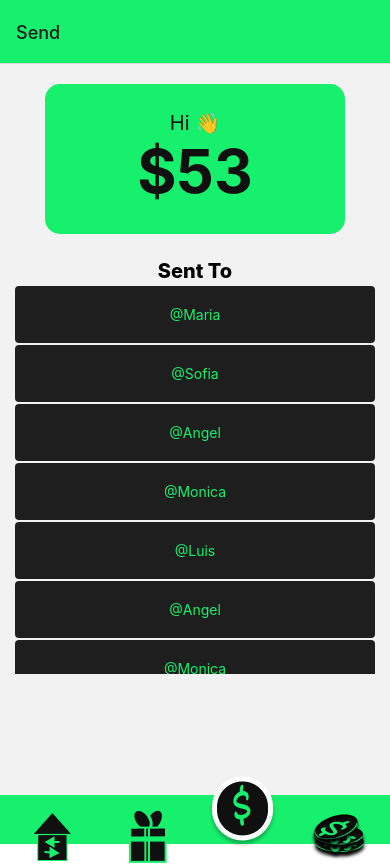
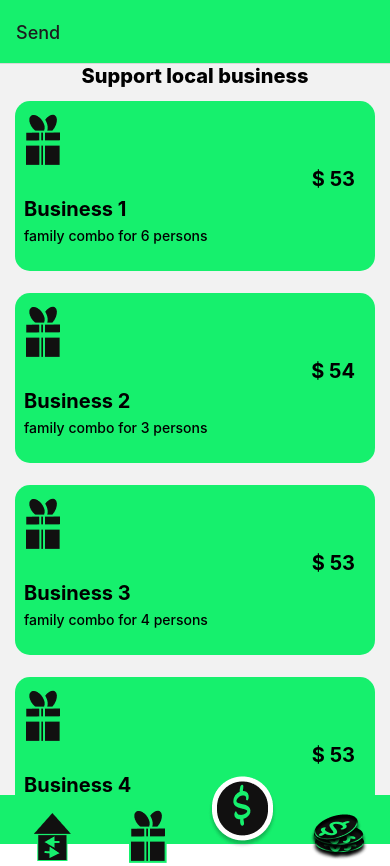
Before and after one commit to redmejia/send, a React Native app: screen /send2 in a window 390 px wide. Built offline with nearby package versions, Linux system fonts and the light colour scheme.

Commit message:
gift suppor local business  and code refactor

```diff
--- /dev/null
+++ b/screens/Gift/Gift.tsx
@@ -0,0 +1,50 @@
+import React from "react";
+import { StyleSheet, TouchableOpacity } from "react-native";
+import BusinessCard from "../utils/card/business";
+import { IBusinessCard } from "../utils/card/ibusiness";
+import List from "../utils/list/listarr";
+
+const gitfBusiness: IBusinessCard[] = [
+    { BusId: 1, BusinessName: "Business 1", Amount: 53, Promotion: "family combo for 6 persons" },
+    { BusId: 2, BusinessName: "Business 2", Amount: 54, Promotion: "family combo for 3 persons" },
+    { BusId: 3, BusinessName: "Business 3", Amount: 53, Promotion: "family combo for 4 persons" },
+    { BusId: 4, BusinessName: "Business 4", Amount: 53, Promotion: "family combo for 5 persons" },
+]
+function RenderItem({ data }: { data: IBusinessCard }) {
+    return (
+        <TouchableOpacity
+            style={styles.itemBox}
+        >
+            <BusinessCard
+                BusId={data.BusId}
+                BusinessName={data.BusinessName}
+                Amount={data.Amount}
+                Promotion={data.Promotion}
+            />
+        </TouchableOpacity>
+
+    )
+}
+
+function Gift() {
+    return (
+        <List
+            title="Support local business"
+            data={gitfBusiness}
+            renderItem={({ item }) => <RenderItem data={item} />}
+
+        />
+    )
+}
+
+const styles = StyleSheet.create({
+    itemBox: {
+        width: 360,
+        alignItems: 'center',
+        padding: 10,
+        marginVertical: 1,
+    },
+
+})
+
+export default Gift;
--- a/screens/Send/Send.tsx
+++ b/screens/Send/Send.tsx
@@ -24,7 +24,7 @@ function RenderItem({ data, navigation }: { data: ListData, navigation : any  })
         <TouchableOpacity style={style.itemBox}
             onPress={() => {
                 console.log("was presed", data.id);
-                navigation.navigate("TX", {tx : data})
+                navigation.navigate("Transaction", {tx : data})
             }}
         >
             <Text style={style.itemBoxText}>@{data.Name}</Text>
@@ -42,7 +42,7 @@ function Send() {
             />
             <View style={style.itemsBoxList}>
                 <List
-                    title="Sent To"
+                    title="Send To"
                     data={DATA}
                     renderItem={({ item }) => <RenderItem
                     navigation={navigation}
--- a/screens/Transaction/Transaction.tsx
+++ b/screens/Transaction/Transaction.tsx
@@ -1,19 +1,97 @@
 import { useRoute } from "@react-navigation/native";
-import React from "react";
-import { Text } from "react-native";
+import React, { startTransition, useState } from 'react';
+import { TextInput, StyleSheet, Button, View, TouchableOpacity, Text } from "react-native";
+import Badge from "../utils/badge/badge";
+
 
 
 function Trasaction() {
 
+    const [amount, setAmount] = useState<number>(0)
+
     const r = useRoute()
 
-   const {tx} : any = r.params;
-   console.log("this ", tx.Name);
+    const { tx }: any = r.params;
 
-    return(
+    return (
 
-        <Text>{tx.Name}</Text>
+        <View style={styles.container}>
+            <Badge title="$ 899" />
+            <View style={styles.sendToBox} >
+                <Text style={styles.textSendTo}>{tx.Name}</Text>
+            </View>
+            <TextInput
+                placeholder="$"
+                keyboardType="number-pad"
+                style={styles.textInput}
+                onChangeText={(a) => {
+                    const amount: number = (a as unknown as number)
+                    setAmount(amount)
+                }}
+            />
+            {amount > 0 &&
+
+                <TouchableOpacity
+                    style={styles.btnSend}
+                >
+                    <Text style={styles.textSendBtn}>Send</Text>
+                </TouchableOpacity>
+            }
+        </View>
     )
 }
 
+const styles = StyleSheet.create({
+    container: {
+        flex: 1,
+        alignItems: 'center',
+    },
+    sendToBox: {
+        marginBottom: 20,
+        height: 40,
+        width: 350,
+        justifyContent: 'center',
+        alignItems: 'center',
+        backgroundColor: "#16F06D",
+        borderRadius: 15,
+    },
+    textSendTo: {
+        color: "#000",
+        fontWeight: "bold",
+        fontSize: 25
+
+    },
+    textInput: {
+        height: 200,
+        width: 350,
+        textAlign: 'center',
+        // justifyContent: 'center',
+        // alignItems: 'center',
+
+        backgroundColor: "#16F06D",
+        fontSize: 50,
+        borderRadius: 15
+    },
+    btnSend: {
+
+        backgroundColor: '#1E1E1E',
+        marginTop: 20,
+        height: 40,
+        width: 300,
+
+        justifyContent: 'center',
+        alignItems: 'center',
+
+        borderRadius: 15
+    },
+    textSendBtn: {
+        color: "#16F06D",
+        fontWeight: "bold",
+        fontSize: 25
+
+    }
+});
+
+
+
 export default Trasaction;
--- a/screens/main/main.tsx
+++ b/screens/main/main.tsx
@@ -6,6 +6,7 @@ import { Image, View } from "react-native";
 import Trasaction from "../Transaction/Transaction";
 import { createNativeStackNavigator } from "@react-navigation/native-stack";
 import TxHome from "../TxHome/TxHome";
+import Gift from "../Gift/Gift";
 
 const Tab = createBottomTabNavigator();
 const Stack = createNativeStackNavigator()
@@ -97,7 +98,7 @@ const TabBottom = () => {
                 options={{ title: "" }}
 
             />
-            <Tab.Screen name="send2" component={Send}
+            <Tab.Screen name="send2" component={Gift}
                 options={{ title: "" }}
 
             />
@@ -132,7 +133,7 @@ function Main() {
                     component={RootTab}
 
                 />
-                <Stack.Screen name="TX" component={Trasaction} />
+                <Stack.Screen name="Transaction" component={Trasaction} />
             </Stack.Navigator>
         </NavigationContainer>
     );
--- /dev/null
+++ b/screens/utils/badge/badge.tsx
@@ -0,0 +1,37 @@
+import React from "react";
+import { View, Text, StyleSheet } from "react-native";
+
+function Badge({ title }: { title: string }) {
+    return (
+        <View style={styles.badgeContainer}>
+            <View style={styles.badgeBox}>
+                <Text style={styles.textBadge}>{title}</Text>
+            </View>
+        </View>
+    )
+}
+const styles = StyleSheet.create({
+    badgeContainer: {
+        width: 350,
+        height : 60,
+        justifyContent: 'center',
+
+    },
+    badgeBox: {
+        width: 60,
+        height: 40,
+
+        justifyContent: 'center',
+        alignItems: 'center',
+
+        borderRadius: 15,
+        backgroundColor: "#16F06D",
+    },
+    textBadge: {
+        color: '#111010',
+        fontSize: 15,
+        fontWeight: 'bold',
+
+    }
+})
+export default Badge;
--- /dev/null
+++ b/screens/utils/card/business.tsx
@@ -0,0 +1,60 @@
+import React from "react";
+import { Image, StyleSheet, Text, View } from "react-native";
+import { IBusinessCard } from "./ibusiness";
+
+function BusinessCard({ BusId, BusinessName, Promotion, Amount }: IBusinessCard) {
+
+    return (
+        <View style={styles.card}>
+            <Image
+                style={styles.giftLogo}
+                source={require('../../public/gift.png')}
+            />
+            <View
+                style={styles.promotionAmount}
+            >
+                <Text style={styles.promotionAmountText}>$ {Amount}</Text>
+            </View>
+            <Text style={styles.businessName}>{BusinessName}</Text>
+            <Text style={styles.promotionDescription}>{Promotion}</Text>
+
+        </View>
+    );
+
+}
+
+const styles = StyleSheet.create({
+    card: {
+        height: 170,
+        width: 360,
+        backgroundColor: "#16F06D",
+        borderRadius: 15,
+    },
+    giftLogo: {
+        marginTop: 10,
+        marginLeft: 9
+    },
+    businessName: {
+        marginTop: 6,
+        marginLeft: 9,
+        fontSize: 20,
+        fontWeight: "bold"
+    },
+    promotionAmount: {
+        justifyContent: "flex-end",
+        alignItems: 'flex-end',
+        paddingRight: 20,
+    },
+    promotionAmountText: {
+        fontSize: 20,
+        fontWeight: 'bold'
+    },
+    promotionDescription: {
+        marginTop: 6,
+        marginLeft: 9,
+        fontWeight : "500"
+    }
+
+})
+
+export default BusinessCard;
--- /dev/null
+++ b/screens/utils/card/ibusiness.tsx
@@ -0,0 +1,6 @@
+export interface IBusinessCard {
+    BusId : number,
+    BusinessName : string,
+    Promotion : string,
+    Amount : number
+}
--- a/screens/utils/list/listarr.tsx
+++ b/screens/utils/list/listarr.tsx
@@ -8,26 +8,8 @@ import {
     View
 } from "react-native";
 
-import { ListData } from "./ilist";
 
-
-function Item({data, isSendList}: {data : ListData, isSendList : boolean}) {
-   let text : JSX.Element;
-   if (isSendList) {
-      text = <Text style={style.itemText}>@{data.Name}</Text>
-    }else {
-        // status code 2 send to
-        // status code 1 recive from
-       text = data.TxStatus === 1 ? <Text style={style.itemText}>recive ${data.Amount} from @{data.Name}</Text> :  <Text style={style.itemText}>send ${data.Amount} to @{data.Name}</Text>
-    }
-    return (
-        <View style={style.itemBox}>
-           {text}
-        </View>
-    );
-}
-
-function List({title, data, renderItem} :{title : string, data : ListData[], renderItem :ListRenderItem<ListData>}) {
+function List({title, data, renderItem} :{title : string, data : any[], renderItem :ListRenderItem<any>}) {
 
     return(
             <View style={style.containerList}>
```
